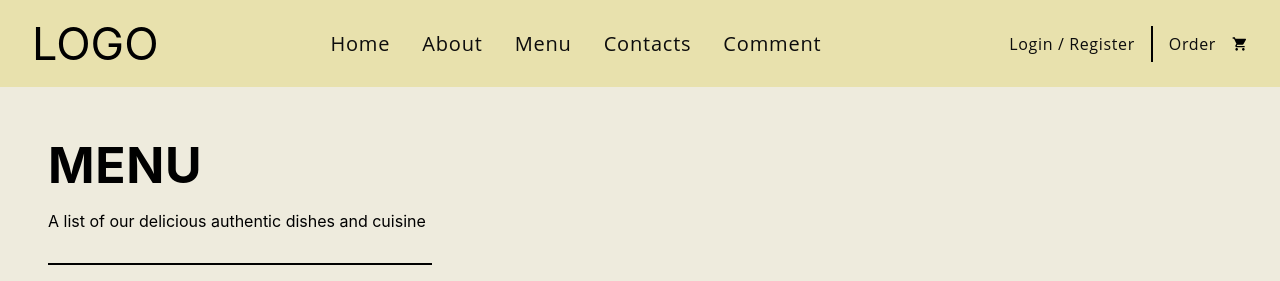
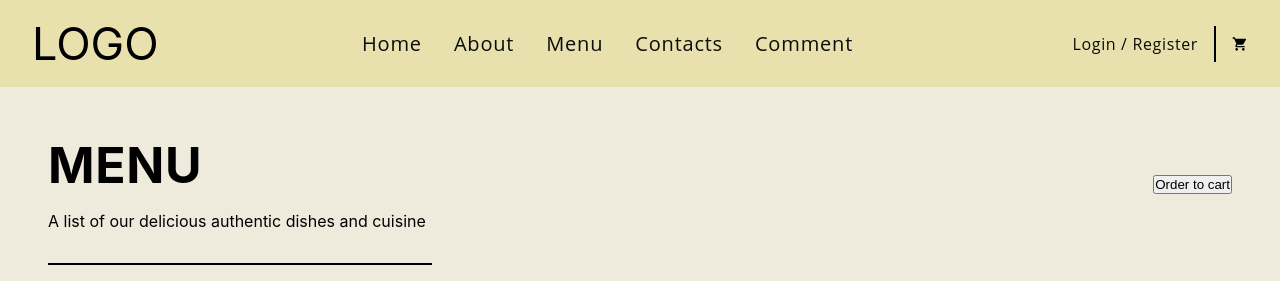
Before and after one commit to H13062/Project3444, a React (Create React App) app in the folder project3444FrontEnd/: page /menu in a window 1280 px wide. Shown: the top 281 px of the page. Built offline with nearby package versions, Linux system fonts and the light colour scheme.

Commit message:
changed the way to render html elements added a button which right now doesnt do anything when at least an image is selected

```diff
--- a/project3444FrontEnd/src/component/Navbar/Navbar.css
+++ b/project3444FrontEnd/src/component/Navbar/Navbar.css
@@ -54,6 +54,7 @@
 .app__navbar-access div {
     width: 2px;
     height: 36px;
+    margin-right: 1rem;
     background-color: black;
 }
 
--- a/project3444FrontEnd/src/component/Navbar/Navbar.js
+++ b/project3444FrontEnd/src/component/Navbar/Navbar.js
@@ -26,8 +26,6 @@ const Navbar = () => {
         <div className = 'app__navbar-access'>
             <a href ="/login" className ="p__opensans">Login / Register</a>
             <div/>
-            <a href ="/order" className ="p__opensans">Order</a>
-
             <MdShoppingCart style={{color: 'black'}} />
         </div>
         <div className = "app__navbar-smallscreen">
--- a/project3444FrontEnd/src/pages/Comment/comment.js
+++ b/project3444FrontEnd/src/pages/Comment/comment.js
@@ -3,7 +3,8 @@ import './comment.css';
 import {images} from '../../constants';
 import {Navbar} from "../../component"
 
-const Comment = () => {
+class Comment extends React.Component {
+  render(){
     return (
       <div className='app__comment'>
           <Navbar />
@@ -26,5 +27,6 @@ const Comment = () => {
       </div>
     )
   }
+}
 
 export default Comment
--- a/project3444FrontEnd/src/pages/Contact/contact.js
+++ b/project3444FrontEnd/src/pages/Contact/contact.js
@@ -7,7 +7,8 @@ import { IoLocationSharp, IoTimeSharp } from 'react-icons/io5';
 import {BsInstagram, BsTwitter, BsFacebook} from 'react-icons/bs';
 import {Navbar} from "../../component"
 
-const contact = () => {
+class contact extends React.Component {
+    render(){
         return (
           <div className='app__contact'>
               <Navbar />
@@ -61,5 +62,6 @@ const contact = () => {
           </div>
         )
       }
+    }
 
 export default contact;
--- a/project3444FrontEnd/src/pages/Home/Home.js
+++ b/project3444FrontEnd/src/pages/Home/Home.js
@@ -2,7 +2,9 @@ import React from 'react'
 import './Home.css'
 import {Navbar} from "../../component"
 
-const Home = () => {
+class Home extends React.Component {
+    render(){
+
         return (
           <div className='full-page'>
               <div className='Wrapper'>
@@ -38,5 +40,6 @@ const Home = () => {
           </div>
         )
       }
+    }
 
 export default Home
--- a/project3444FrontEnd/src/pages/Menu/Menu.css
+++ b/project3444FrontEnd/src/pages/Menu/Menu.css
@@ -9,15 +9,26 @@
 
 .app__menu-header{
     display: flex;
-    flex-direction: column;
-    align-items: flex-start;
+    flex-direction: row;
+    align-items: center;
+    justify-content: space-between;
     padding: 3rem 0 0 3rem;
+    max-width: 100%;
 }
 
 .app__menu-header h1{
     font-size: 50px;
     letter-spacing: 0.04rem;
     margin-bottom: 1rem;
+}
+
+.header-content{
+    display: flex;
+    flex-direction: column;
+}
+
+.header-button{
+    margin-right: 3rem;
 }
 
 .app__menu-dash{
@@ -62,6 +73,10 @@
     border-radius: 10px;
 }
 
+.card-click{
+    outline: 10px solid rgb(208, 187, 150);
+}
+
 .app__menu-img_card > div{
     opacity: 0;
     display: flex;
--- a/project3444FrontEnd/src/pages/Menu/Menu.js
+++ b/project3444FrontEnd/src/pages/Menu/Menu.js
@@ -3,7 +3,16 @@ import './Menu.css'
 import {images, data} from '../../constants';
 import {Navbar} from "../../component"
 
-const Menu = () => {
+// console.log("Number of images: ", this.ref.imgContainer.children.length);
+
+class Menu extends React.Component {
+
+    render(){
+        // var highlight = document.getElementsByClassName('app__menu-img_card');
+        // highlight.onclick = () => {
+        //     highlight.toggleClass('card-click');
+        // }
+
 
         const imageList = [images.pho, images.tk, images.bb, images.bm, images.bc, images.roll, images.hotpot, images.ct];
         const dataList = {data};
@@ -12,6 +21,7 @@ const Menu = () => {
             <div className='app__menu'>
                 <Navbar />
                 <div className='app__menu-header'>
+                    <div className='header-content'>
                         <h1>
                             MENU
                         </h1>
@@ -21,11 +31,15 @@ const Menu = () => {
                             </p>
                         </div>
                     </div>
+                    <div className='header-button'>
+                        <button type='button'>Order to cart</button>
+                    </div>
+                </div>
                 <div className='app__menu-dash'></div>
                 <div className='app__menu-img'>
-                <div className='app__menu-img_container'>
+                    <div className='app__menu-img_container' ref='imgContainer'>
                     {imageList.map((image, index) => (
-                    <div className='app__menu-img_card' key={`menu_img${index + 1}`}>
+                        <div className='app__menu-img_card' onClick={(e) => e.target.classList.toggle('card-click')} key={`menu_img${index + 1}`}>
                             <img src={image} alt='menu img'/>
                             <div>
                                 <h3>Com Suon</h3>
@@ -38,5 +52,6 @@ const Menu = () => {
         </>
       )
     }
+}
 
 export default Menu
--- a/project3444FrontEnd/src/pages/Register/register.js
+++ b/project3444FrontEnd/src/pages/Register/register.js
@@ -3,7 +3,9 @@ import './register.css';
 import {images} from '../../constants';
 import {Navbar} from "../../component"
 
-const Register = () =>  {
+class Register extends React.Component  {
+    render(){
+
         return(
             <>
                 <div className="login-page">
@@ -83,5 +85,6 @@ const Register = () =>  {
             </>
         )
     }
+}
 
 export default Register;
```
Lines whose indentation alone changed are shown as unchanged.
